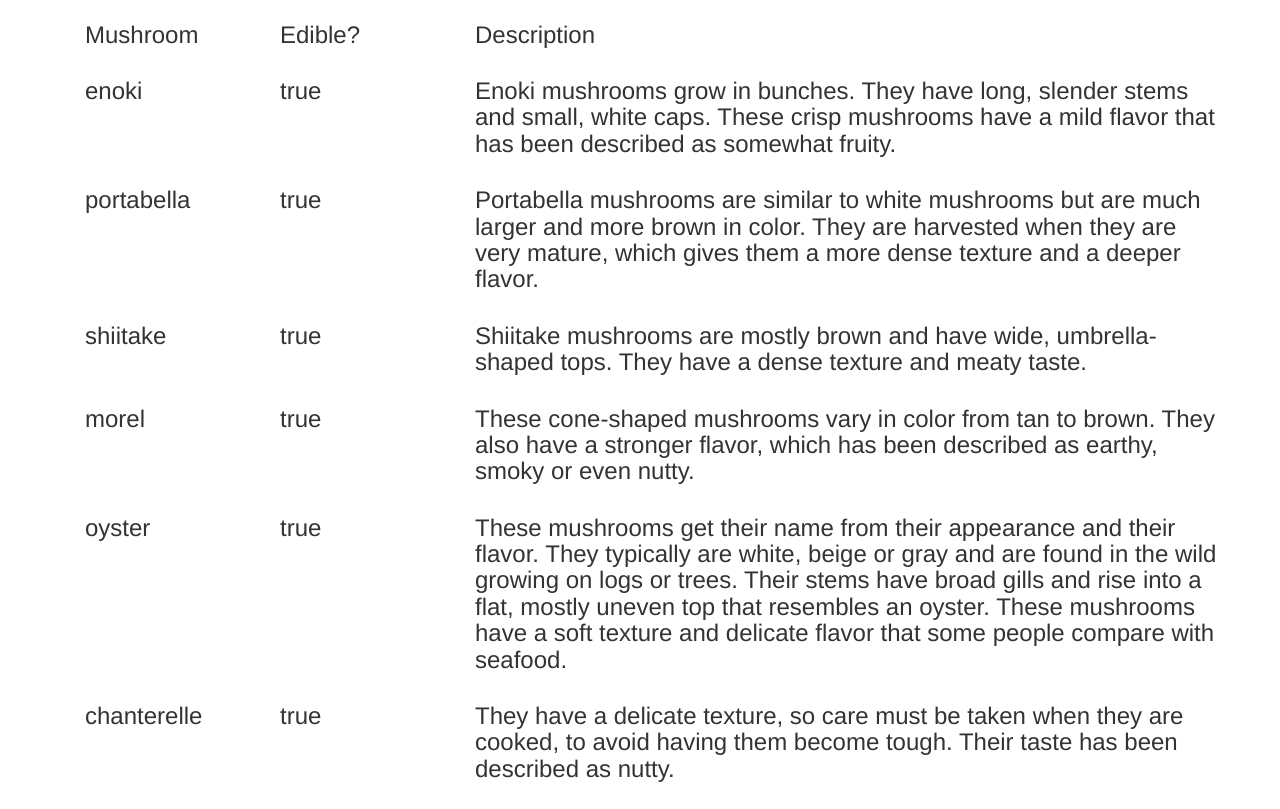
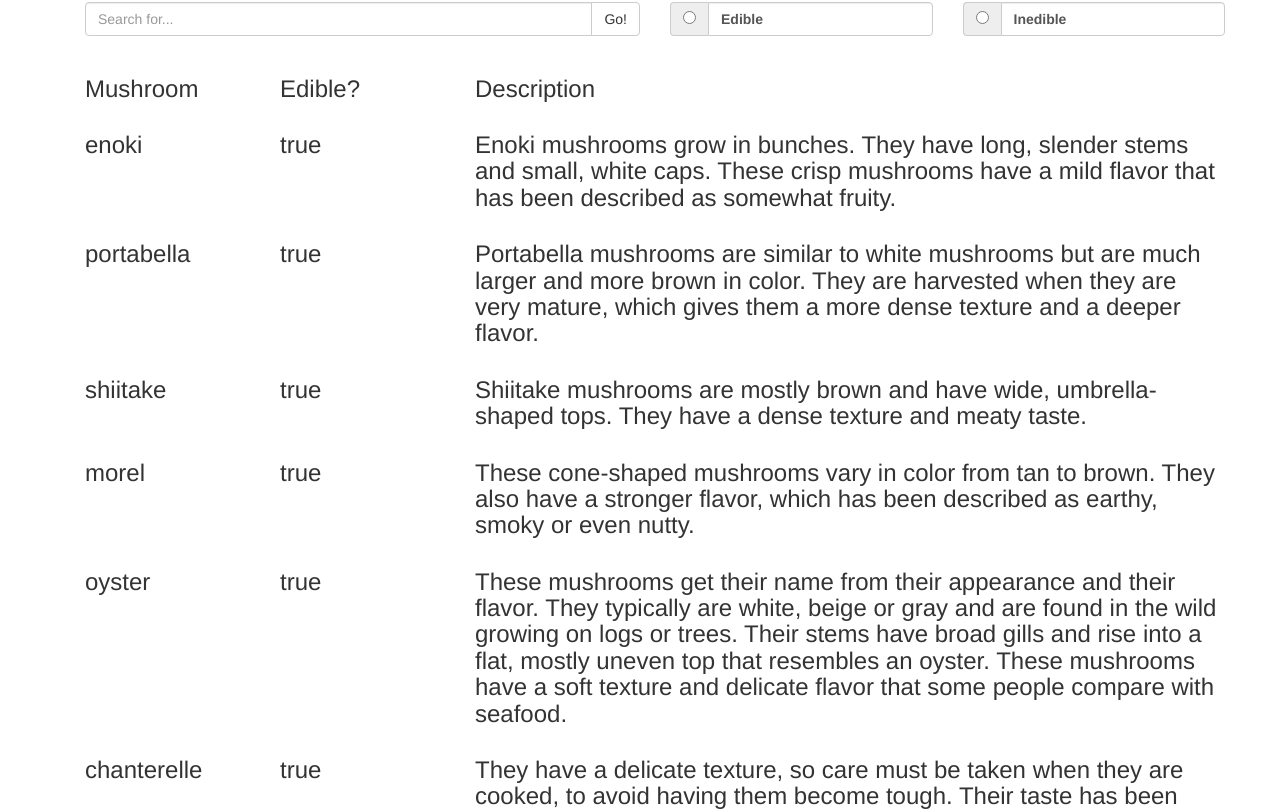
Before and after one commit to joellegg/mf-mushroom-mania, a website: page index.html in a window 1280 px wide. Shown: the part 68-877 px from the top of the page. Drawn offline with nearby package versions, Linux system fonts and the light colour scheme; some packages are replaced by stand-ins of ours.

Commit message:
added search box and radio buttons

```diff
--- a/partials/root.html
+++ b/partials/root.html
@@ -1,5 +1,36 @@
 <div class="container">
   <h1>Shrooms</h1>
+
+  <div class="row">
+    <div class="col-sm-6">
+      <div class="input-group">
+        <input type="text" class="form-control" placeholder="Search for...">
+        <span class="input-group-btn">
+          <button class="btn btn-default" type="button">Go!</button>
+        </span>
+      </div><!-- /input-group -->
+    </div><!-- /.col-sm-4 -->
+
+    <div class="col-sm-3 col-xs-6">
+      <div class="input-group">
+        <span class="input-group-addon">
+          <input type="radio" aria-label="...">
+        </span>
+        <label for="radio-1" class="form-control">Edible</label>
+      </div><!-- /input-group -->
+    </div><!-- /.col-sm-3 -->
+
+    <div class="col-sm-3 col-xs-6">
+      <div class="input-group">
+        <span class="input-group-addon">
+          <input type="radio" aria-label="...">
+        </span>
+        <label for="radio-1" class="form-control">Inedible</label>
+      </div><!-- /input-group -->
+    </div><!-- /.col-sm-3 -->
+  </div><!-- /.row -->
+  <br>
+
   <div class="row">
     <h3 class="col-sm-2">Mushroom</h3>
     <h3 class="col-sm-2">Edible?</h3>
```
Also changed, not shown: styles/main.css (+3 -4 lines).
